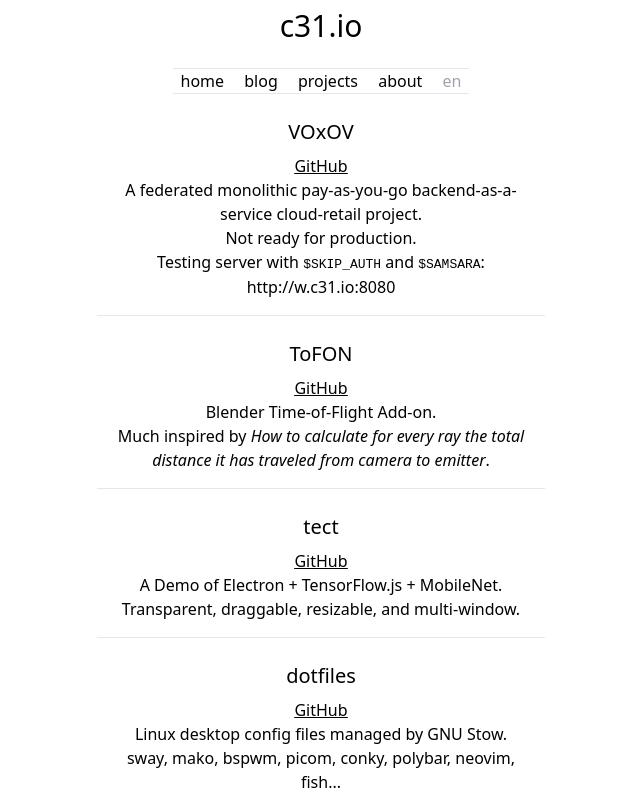
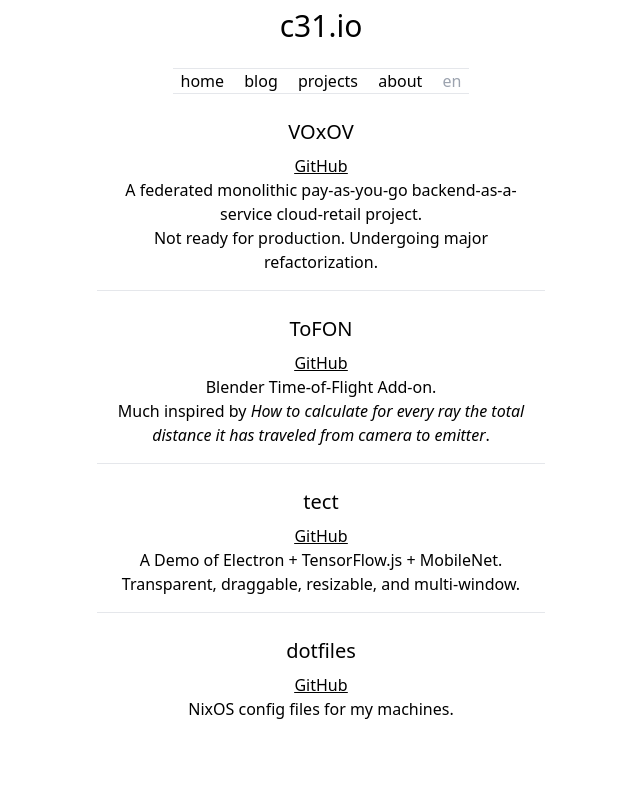
Before and after one commit to c31io/c31.io, a SvelteKit app: page /projects in a window 1280 px wide. Shown: the whole page, without its empty margins (319-959 px from the left). Built offline with nearby package versions, Linux system fonts and the light colour scheme.

Commit message:
update info

```diff
--- a/src/routes/projects/+page.svelte
+++ b/src/routes/projects/+page.svelte
@@ -8,11 +8,7 @@
     A federated monolithic pay-as-you-go backend-as-a-service cloud-retail
     project.
     <br />
-    Not ready for production.
-    <br />
-    Testing server with <tt>$SKIP_AUTH</tt> and <tt>$SAMSARA</tt>:
-    <br />
-    http://w.c31.io:8080
+    Not ready for production. Undergoing major refactorization.
 </p>
 
 <hr class="flex-col justify-center max-w-md mx-auto my-4" />
@@ -56,7 +52,5 @@
 </p>
 
 <p class="flex-col justify-center text-center px-4 max-w-md mx-auto">
-    Linux desktop config files managed by GNU Stow.
-    <br />
-    sway, mako, bspwm, picom, conky, polybar, neovim, fish...
+    NixOS config files for my machines.
 </p>
```
Also changed, not shown: 1 other file (tests, documents, lock files or other folders).
